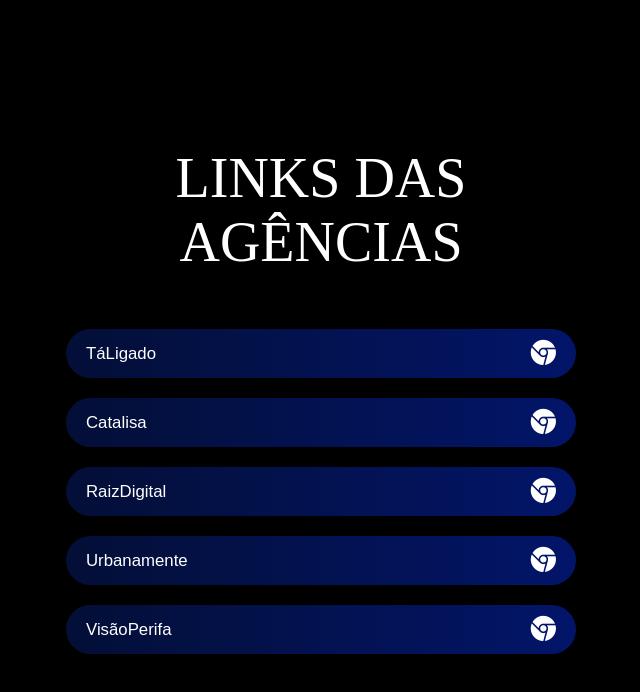
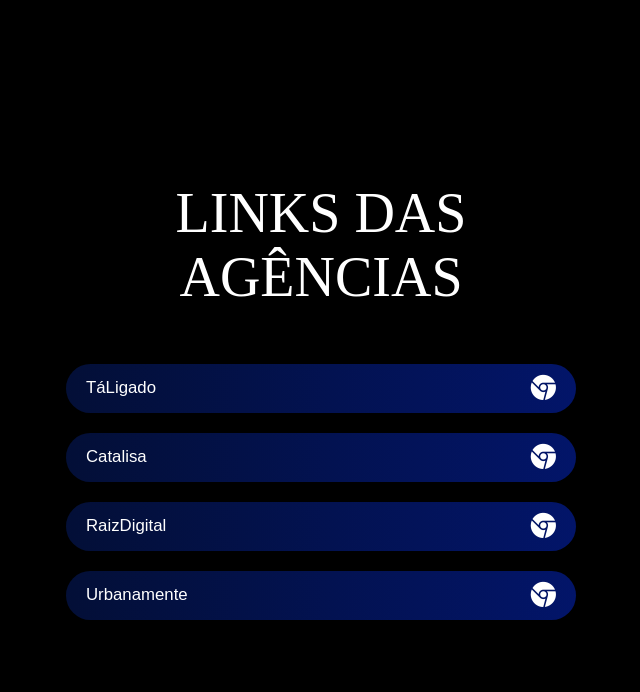
Before and after one commit to MateusSSimoes/Agencias-JDANGELA, a plain HTML site: page index.html in a window 1280 px wide. Shown: the whole page, without its empty margins (319-959 px from the left). Drawn offline with nearby package versions, Linux system fonts and the light colour scheme.

Commit message:
final commit

```diff
--- a/index.html
+++ b/index.html
@@ -47,12 +47,6 @@
                 <i class="bi bi-browser-chrome"></i>
             </button>
         </a>
-        <a href="https://visaoperifa.site/#equipe" target="_blank" class="link">
-            <button class="degrade">
-                <span>VisãoPerifa</span>
-                <i class="bi bi-browser-chrome"></i>
-            </button>
-        </a>
         </section>
 
     </div>
```
